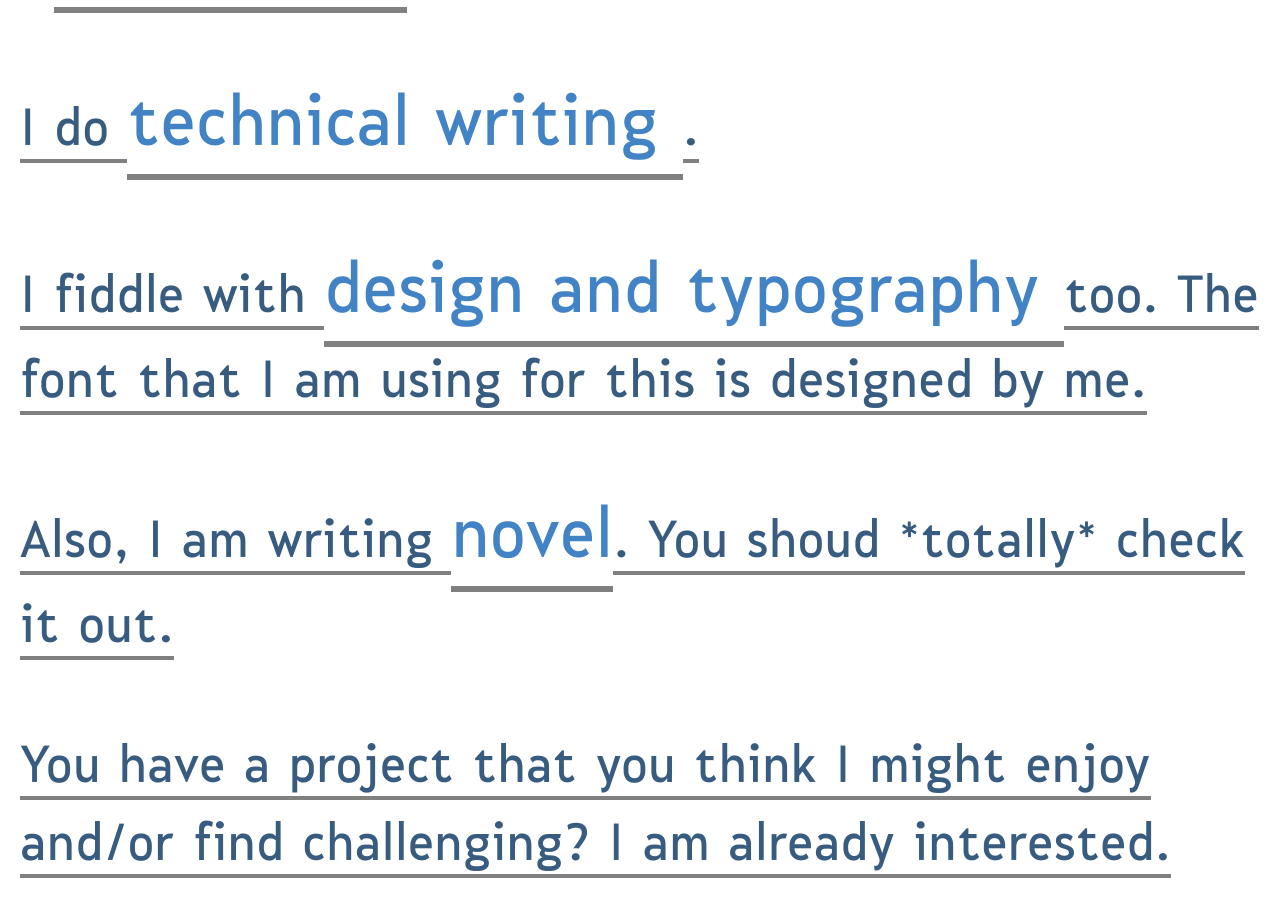
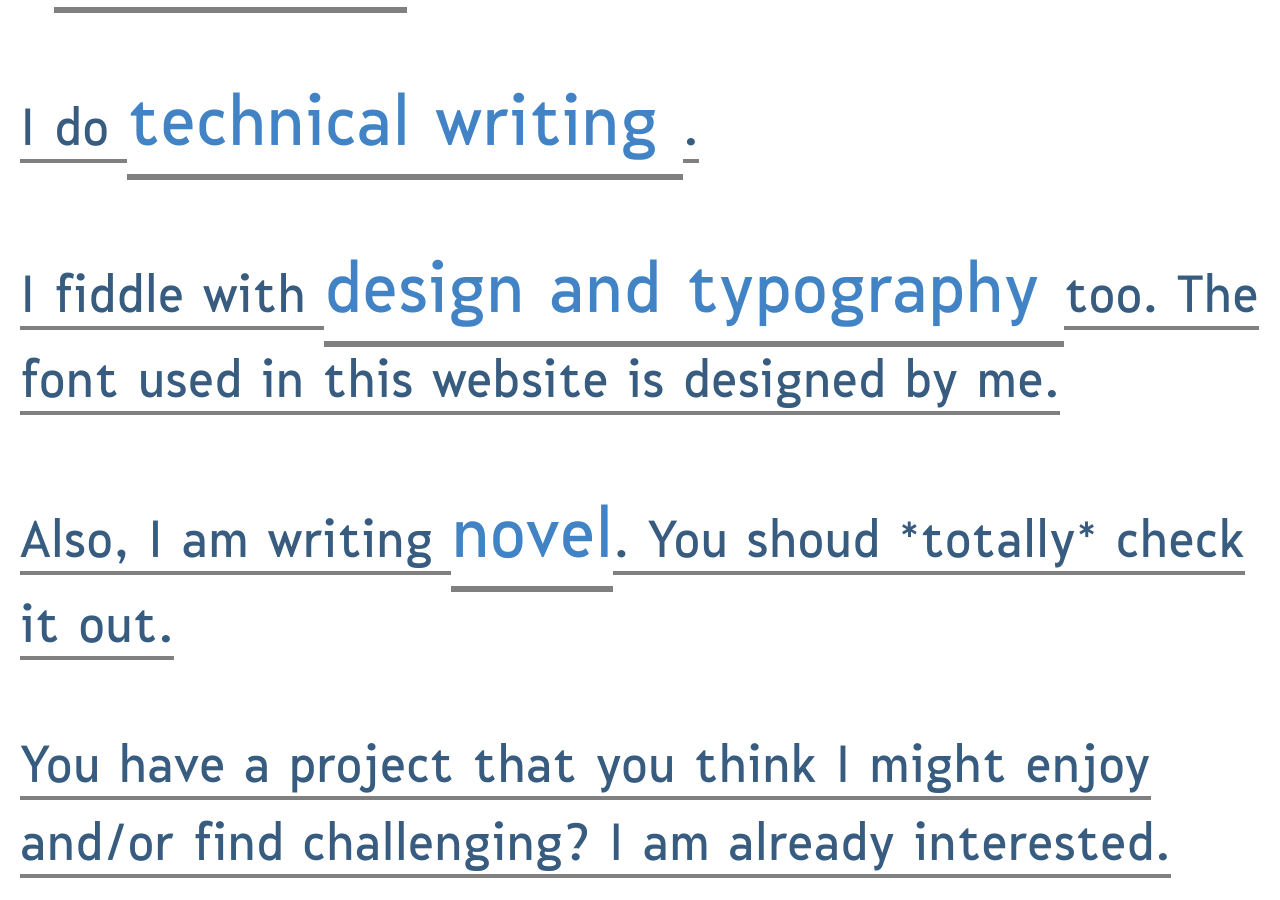
Before and after one commit to abuseofnotation/abuseofnotation.github.io, a Jekyll site: the page built from index.html, in a window 1280 px wide and 900 px high, scrolled down 473 px. Built offline with Jekyll 4.4.1, drawn with Linux system fonts in a browser that asks for light colours; Markdown is read by kramdown in place of the engine named in the settings.

Commit message:
Update index.html

```diff
--- a/index.html
+++ b/index.html
@@ -6,7 +6,7 @@ layout: default
   <p><span>My name is Boris Marinov and I am 30 years old.</span></p>
   <p><span>I <a href="http://github.com/boris-marinov"> write code </a>.</span></p>
   <p><span>I do <a href="http://stackoverflow.com/questions/18839135/how-timers-work-in-javascript/28001480#28001480"> technical writing </a>.</span></p>
-  <p><span>I fiddle with <a href="http://www.myfonts.com/foundry/Evolutionfonts/" target="_blank">design and typography </a>too. The font that I am using for this is designed by me. </span></p>
+  <p><span>I fiddle with <a href="http://www.myfonts.com/foundry/Evolutionfonts/" target="_blank">design and typography </a>too. The font used in this website is designed by me. </span></p>
   <p><span>Also, I am writing <a href="https://boris-marinov.gitbooks.io/the-case/content/" target="_blank">novel</a>. You shoud *totally* check it out.</span></p>
   <p><span>You have a project that you think I might enjoy and/or find challenging? I am already interested.
     <a href="mailto:marinovboris@gmail.com">Tell me about it</a>.</span></p>
```
